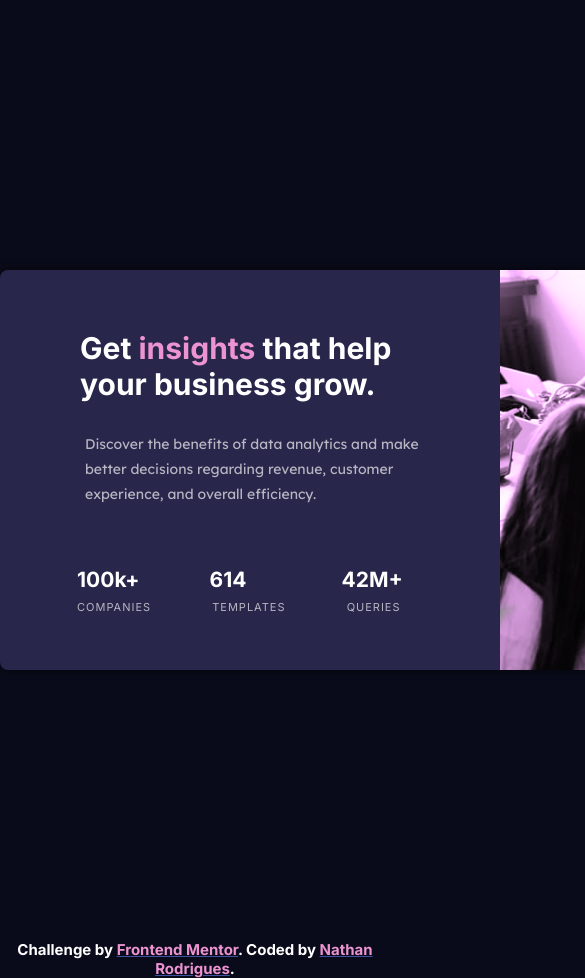
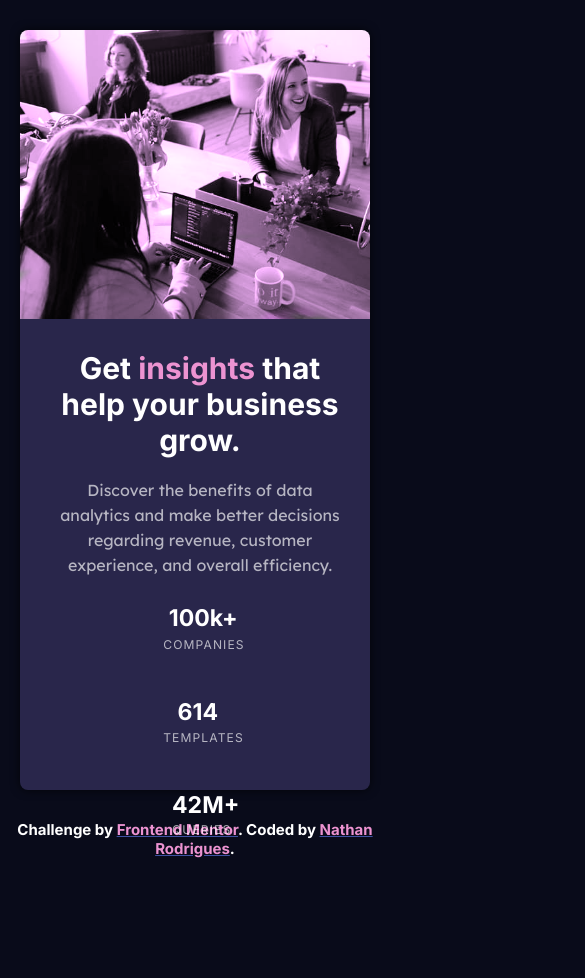
Before and after one commit to Nathan-Rodrigues0/projeto-card, a plain HTML site: page index.html in a window 390 px wide. Shown: the top 978 px of the page, 585 px wide, since content can reach past the window. Drawn offline with Linux system fonts and the light colour scheme.

Commit message:
concluido o projeto-card e ainda deixando responsivo

```diff
--- a/index.html
+++ b/index.html
@@ -34,11 +34,11 @@
             <span class="sp2">42M+</span>
           </p>
           <p class="p2">
-            <span>COMPANIES</span>
+            <span class="sp3">COMPANIES</span>
 
             <span>TEMPLATES</span>
 
-             <span>QUERIES</span>
+             <span class="sp5">QUERIES</span>
           </p>
       </div>
     </div>
--- a/style.css
+++ b/style.css
@@ -93,3 +93,69 @@ a > span {
     color: rgb(236, 147, 209);
     text-decoration: none;
 }
+
+@media(max-width: 900px) {
+    body {
+        background-color: hsl(233, 47%, 7%);
+    }
+
+    div.main {
+        width: 350px;
+        height: 90vh;
+        margin: 30px auto;
+        background: hsl(246, 33%, 22%) url(images/image-header-desktop.png) no-repeat;
+        background-size: 350px;
+    }
+
+    h1 {
+        padding-top: 320px ;
+        margin-left: -50px;
+        width: 300px;
+        text-align: center;
+    }
+
+    p.paragraph-main {
+        margin: -10px 0px 0px -45px;
+        width: 280px;
+        text-align: center;
+        font-size: 16px;
+    }
+
+    div.paragraph-result {
+        width: 100px;
+        margin: -20px 0px 0px 70px;
+        position: relative;
+        cursor: default;
+        transform: scale(1.1);
+    }
+
+    div.paragraph-result > p.p1 > span.sp1 {
+        margin-top: 60px;
+        display: flex;
+    }
+
+    div.paragraph-result > p.p1 > span.sp2 {
+        display: flex;
+        margin: 60px 0px 0px 60px;
+    }
+
+    p.p2 {
+        position: absolute;
+        margin: -165px 0px 0px -5px;
+        height: 300px;
+    }
+
+    p.p2 > span {
+        margin-top: 70px;
+        display: block;
+    }
+
+    p.p2 > span.sp3 {
+        margin-top: 0px;
+    }
+
+    p.p2 > span.sp5 {
+        margin-left: 65px;
+        margin-top: 70px;
+    }
+}
```
